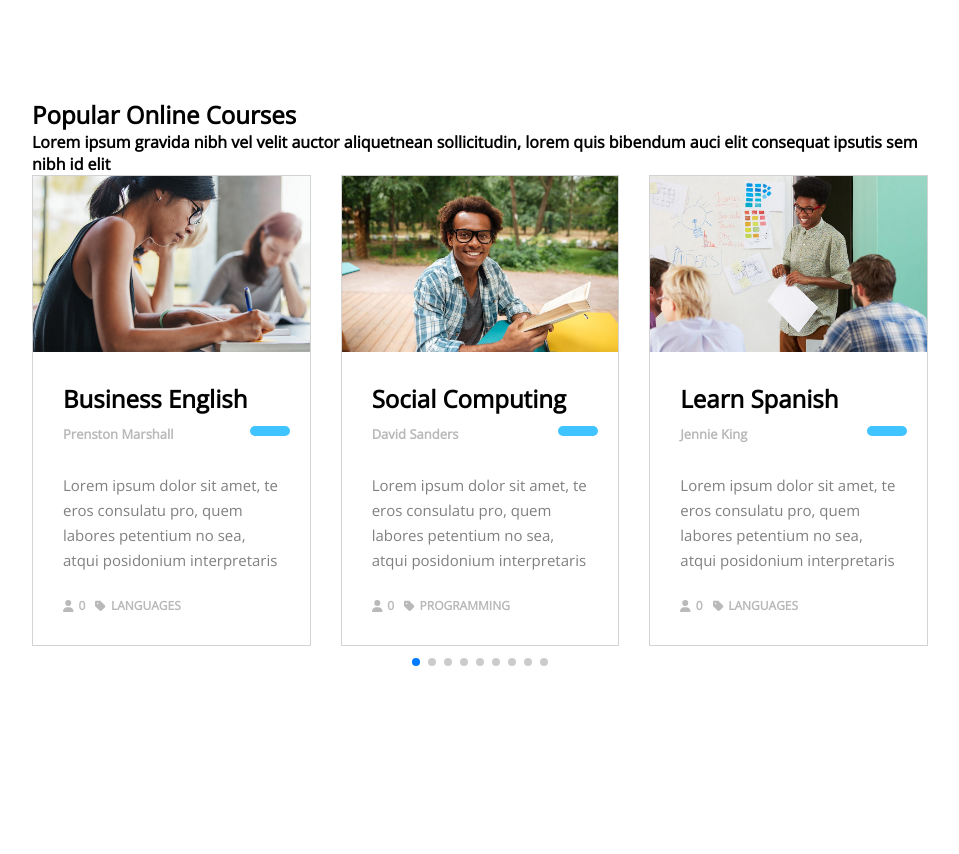
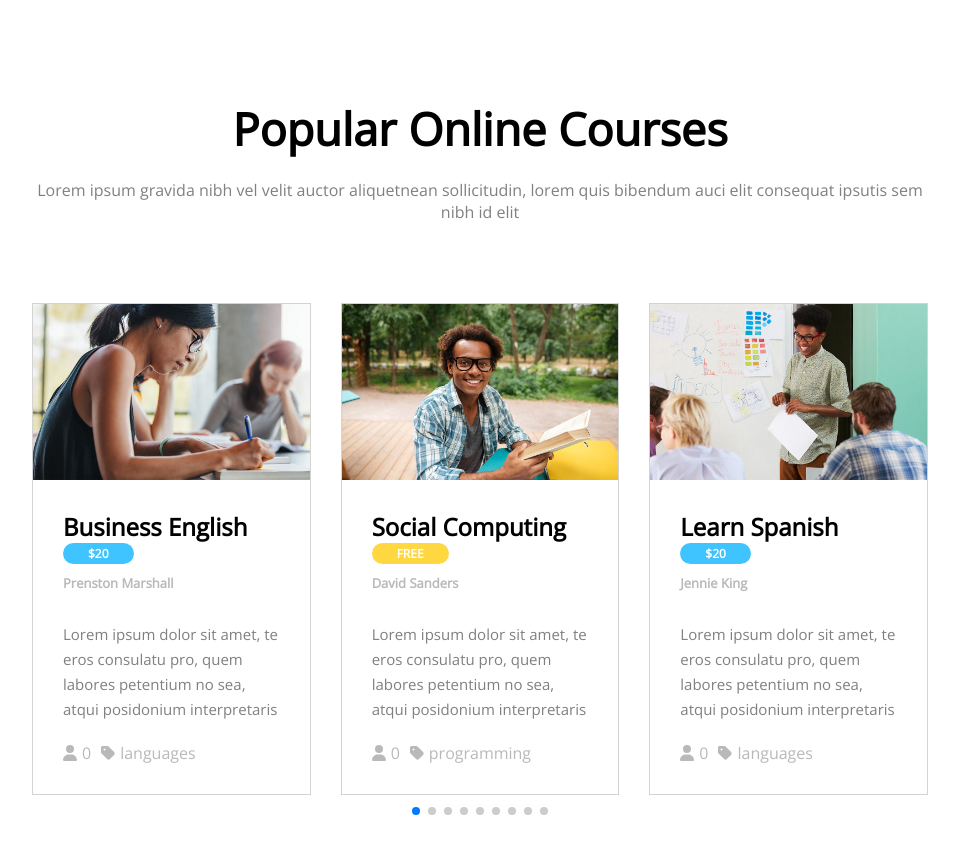
Before and after one commit to marcoceccarelli98/proj-html-vuejs, a Vue app: page / in a window 1280 px wide. Shown: the part 3585-4439 px from the top of the page, without its empty margins (160-1119 px from the left). Before the commit the page ends 4364 px from the top, so only its background shows below. Built offline with nearby package versions, Linux system fonts and the light colour scheme.

Commit message:
[UPD] CourseCard add free label style

```diff
--- a/src/components/CourseCard.vue
+++ b/src/components/CourseCard.vue
@@ -17,7 +17,7 @@ export default {
     description: {
       type: String,
     },
-    cost: {
+    price: {
       type: Number,
     },
     tag: {
@@ -29,7 +29,11 @@ export default {
 
   computed: {
     getPrice() {
-      return this.cost === 0 ? "Free" : this.cost;
+      console.log(this.price);
+      return this.price === 0 ? "Free" : "$" + this.price;
+    },
+    isFree() {
+      return this.price === 0 ? "free" : "";
     },
   },
 };
@@ -40,10 +44,14 @@ export default {
     <!-- IMAGE -->
     <img :src="this.image" :alt="this.course" />
     <div class="content">
-      <h2>{{ course }}</h2>
+      <div class="top-text">
+        <h2>{{ course }}</h2>
+        <div class="price" :class="isFree">
+          <div>{{ this.getPrice }}</div>
+        </div>
+      </div>
       <h4>{{ teacher }}</h4>
       <p>{{ description }}</p>
-      <span class="price">{{ getPrice }}</span>
       <span class="tags">
         <font-awesome-icon class="icon" :icon="['fas', 'fa-user']" />
         <span>0</span>
@@ -67,8 +75,30 @@ export default {
   .content {
     padding: 30px;
     color: #b9b9b9;
-    h2 {
-      color: black;
+    text-align: start;
+    // TEXT AND PRICE
+    .top-text {
+      display: flex;
+      flex-wrap: wrap;
+      align-items: center;
+      justify-content: space-between;
+      h2 {
+        color: black;
+      }
+      .price {
+        text-align: center;
+        min-width: 50px;
+        color: white;
+        background-color: $primary-color;
+        padding: 2px 25px;
+        border-radius: 20px;
+        font-size: 12px;
+        font-weight: bold;
+        text-transform: uppercase;
+      }
+      .free {
+        background-color: $free-label;
+      }
     }
     h4 {
       font-size: 13px;
@@ -79,19 +109,6 @@ export default {
       font-size: 15px;
       line-height: 25px;
       margin-bottom: 20px;
-    }
-    span {
-      font-size: 12px;
-      font-weight: bold;
-      text-transform: uppercase;
-    }
-    .price {
-      position: absolute;
-      right: 20px;
-      top: 250px;
-      background-color: $primary-color;
-      padding: 5px 20px;
-      border-radius: 20px;
     }
     .tags {
       .icon {
--- a/src/pages/AppMain.vue
+++ b/src/pages/AppMain.vue
@@ -157,15 +157,13 @@ export default {
       </section>
       <!-- /INFO -->
       <!-- ONLINE COURSES -->
-      <section class="my-100">
-        <div class="online-courses">
+      <section class="online-courses my-100">
         <h2>Popular Online Courses</h2>
         <h4>
           Lorem ipsum gravida nibh vel velit auctor aliquetnean sollicitudin,
           lorem quis bibendum auci elit consequat ipsutis sem nibh id elit
         </h4>
         <SwiperCardsCarousel :cards="store.onlineCourses" />
-        </div>
       </section>
       <!-- /ONLINE COURSES -->
     </div>
@@ -345,13 +343,20 @@ export default {
       }
     }
   }
+}
 
-  //  ------------------------------ INFO ------------------------------
+//  ------------------------------ ONLINE COURSES ------------------------------
 
 .online-courses {
+  text-align: center;
   h2 {
-      text-align: center;
+    font-size: 45px;
+    margin-bottom: 20px;
   }
+  h4 {
+    color: gray;
+    font-weight: lighter;
+    margin-bottom: 80px;
   }
 }
 </style>
```
Lines whose indentation alone changed are shown as unchanged.
